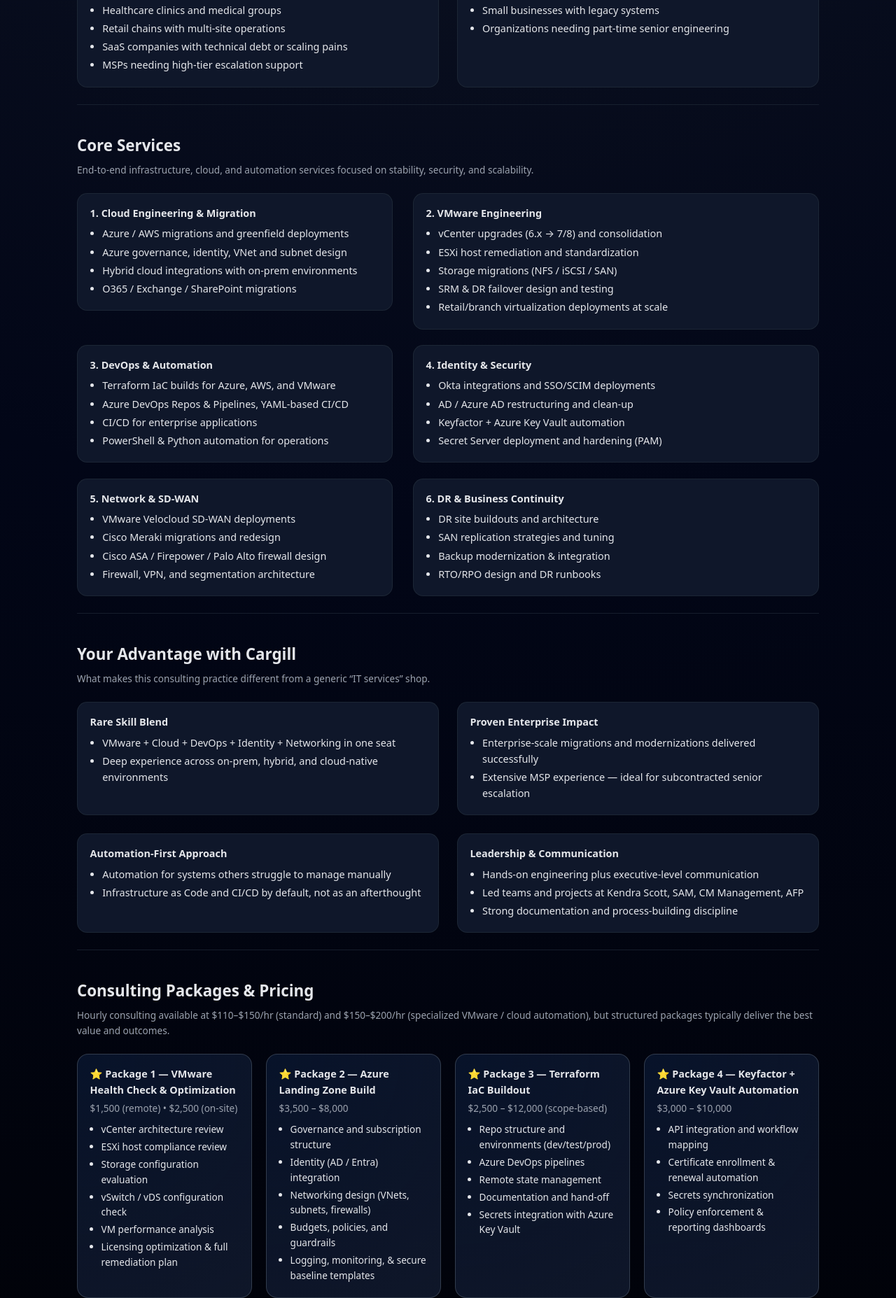
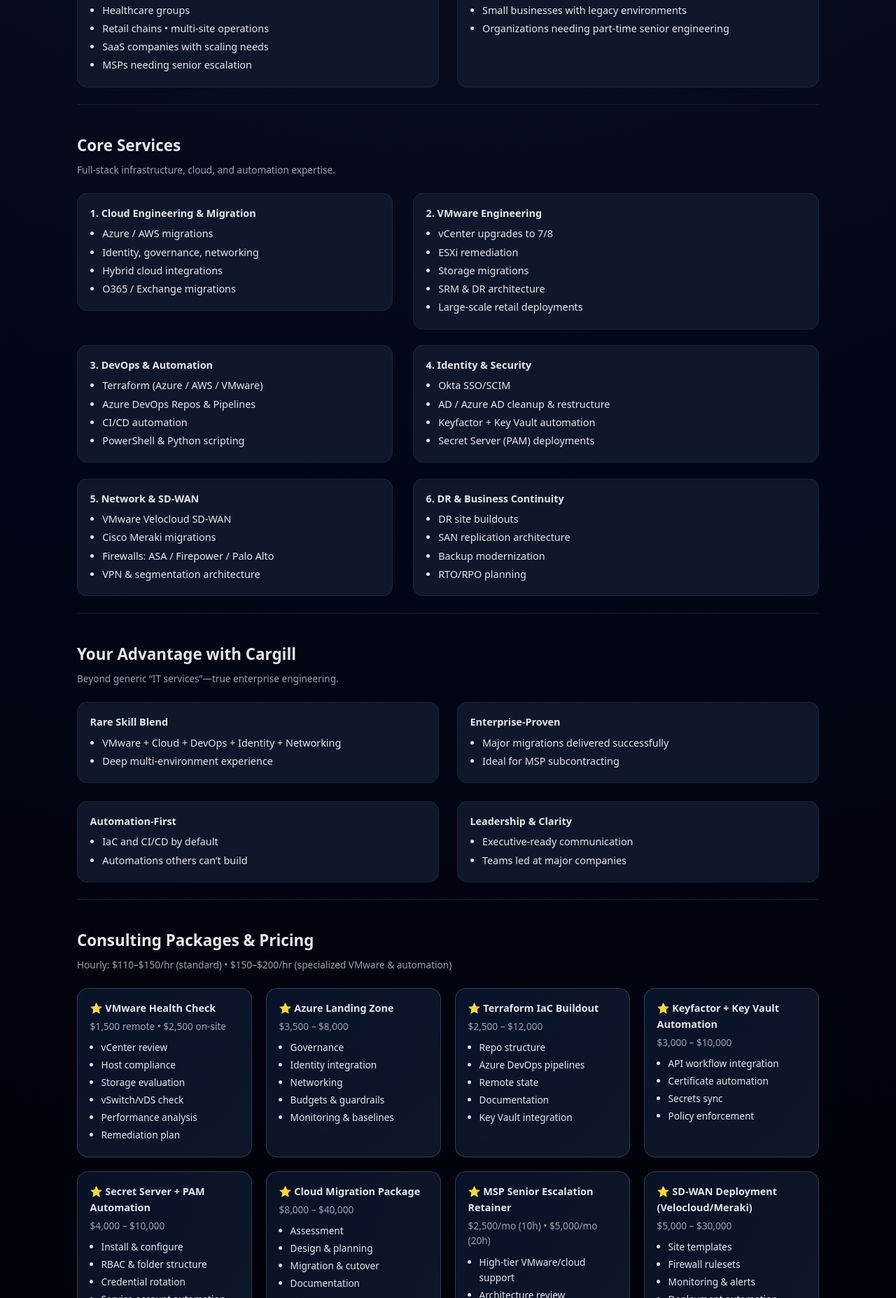
Before and after one commit to jeremiah9980/cargillcloudinfra, a plain HTML site: page index.html in a window 1280 px wide. Shown: the part 945-2800 px from the top of the page at 70% size. Drawn offline with Linux system fonts and the light colour scheme.

Commit message:
Refactor index.html for improved readability
Refactor HTML structure and update content for clarity and conciseness.

```diff
--- a/index.html
+++ b/index.html
@@ -273,13 +273,8 @@
       margin-bottom: 0.3rem;
     }
 
-    ul {
-      padding-left: 1.1rem;
-    }
-
-    li {
-      margin-bottom: 0.2rem;
-    }
+    ul { padding-left: 1.1rem; }
+    li { margin-bottom: 0.2rem; }
 
     .split {
       display: grid;
@@ -289,9 +284,7 @@
     }
 
     @media (max-width: 900px) {
-      .split {
-        grid-template-columns: minmax(0, 1fr);
-      }
+      .split { grid-template-columns: minmax(0, 1fr); }
     }
 
     .package-grid {
@@ -340,9 +333,7 @@
       color: var(--muted);
     }
 
-    .contact-section {
-      text-align: left;
-    }
+    .contact-section { text-align: left; }
 
     .contact-grid {
       display: grid;
@@ -351,9 +342,7 @@
     }
 
     @media (max-width: 900px) {
-      .contact-grid {
-        grid-template-columns: minmax(0, 1fr);
-      }
+      .contact-grid { grid-template-columns: minmax(0, 1fr); }
     }
 
     .contact-block {
@@ -374,6 +363,7 @@
     }
   </style>
 </head>
+
 <body>
   <div class="page">
     <header>
@@ -388,20 +378,23 @@
           <li><a href="#services">Services</a></li>
           <li><a href="#packages">Packages</a></li>
           <li><a href="#contact">Contact</a></li>
+          <li><a href="projects.html">Projects</a></li>
         </ul>
       </nav>
     </header>
 
     <main>
+
       <!-- HERO -->
       <section class="hero" id="overview">
         <div>
           <div class="hero-pre">Senior Infrastructure & Cloud Consulting</div>
           <h1 class="hero-title">Modern Infrastructure. Senior Expertise. No Full-Time Hire Required.</h1>
           <p class="hero-sub">
-            High-level engineering services specializing in VMware architecture, cloud migrations, infrastructure automation,
+            High-level engineering services specializing in VMware architecture, cloud migrations, automation,
             identity/security integrations, and enterprise modernization — built on 20+ years of hands-on experience.
           </p>
+
           <div class="hero-cta">
             <button class="btn-primary" onclick="document.getElementById('contact').scrollIntoView({behavior:'smooth'})">
               Schedule a Consultation
@@ -410,6 +403,7 @@
               View Consulting Packages
             </button>
           </div>
+
           <div class="hero-tags">
             <span class="hero-tag">VMware • vCenter • ESXi</span>
             <span class="hero-tag">Azure & AWS Cloud</span>
@@ -426,14 +420,15 @@
           </div>
           <ul class="hero-panel-list">
             <li>Managed 700+ VMs across enterprise vCenter environments</li>
-            <li>Led SD-WAN migrations for 300+ retail sites</li>
-            <li>Architected large-scale DR solutions with SAN replication</li>
+            <li>Led SD-WAN migrations for 300+ sites</li>
+            <li>Architected large-scale DR solutions</li>
           </ul>
           <div class="hero-pill">
             <span>20+ years enterprise IT</span>
             <span>•</span>
-            <span>Hands-on, not just advisory</span>
+            <span>Hands-on engineering</span>
           </div>
+
           <div class="alt-brands" style="margin-top:0.7rem;">
             <span class="alt-brand">Cargill Systems Engineering Group</span>
             <span class="alt-brand">Velocity Infrastructure & Cloud Solutions</span>
@@ -447,26 +442,28 @@
       <section class="section" id="clients">
         <h2>Target Clients</h2>
         <p class="section-subtitle">
-          Designed for organizations that need senior-level infrastructure leadership without the commitment of another full-time hire.
+          Designed for organizations that need senior-level infrastructure leadership without another full-time hire.
         </p>
+
         <div class="grid-2">
           <div class="card">
             <div class="pill-label">Primary (Highest Value)</div>
-            <div class="card-title">High-Impact, High-Growth Environments</div>
+            <div class="card-title">High-Impact Environments</div>
             <ul>
               <li>Mid-market companies (200–5,000 employees)</li>
-              <li>Healthcare clinics and medical groups</li>
-              <li>Retail chains with multi-site operations</li>
-              <li>SaaS companies with technical debt or scaling pains</li>
-              <li>MSPs needing high-tier escalation support</li>
+              <li>Healthcare groups</li>
+              <li>Retail chains • multi-site operations</li>
+              <li>SaaS companies with scaling needs</li>
+              <li>MSPs needing senior escalation</li>
             </ul>
           </div>
+
           <div class="card">
             <div class="pill-label">Secondary</div>
-            <div class="card-title">Growing Teams & Legacy Modernization</div>
+            <div class="card-title">Growing Teams & Modernization</div>
             <ul>
               <li>Startups needing architecture guidance</li>
-              <li>Small businesses with legacy systems</li>
+              <li>Small businesses with legacy environments</li>
               <li>Organizations needing part-time senior engineering</li>
             </ul>
           </div>
@@ -476,26 +473,27 @@
       <!-- SERVICES -->
       <section class="section" id="services">
         <h2>Core Services</h2>
-        <p class="section-subtitle">End-to-end infrastructure, cloud, and automation services focused on stability, security, and scalability.</p>
+        <p class="section-subtitle">Full-stack infrastructure, cloud, and automation expertise.</p>
 
         <div class="split">
           <div class="card">
             <div class="card-title">1. Cloud Engineering & Migration</div>
             <ul>
-              <li>Azure / AWS migrations and greenfield deployments</li>
-              <li>Azure governance, identity, VNet and subnet design</li>
-              <li>Hybrid cloud integrations with on-prem environments</li>
-              <li>O365 / Exchange / SharePoint migrations</li>
+              <li>Azure / AWS migrations</li>
+              <li>Identity, governance, networking</li>
+              <li>Hybrid cloud integrations</li>
+              <li>O365 / Exchange migrations</li>
             </ul>
           </div>
+
           <div class="card">
             <div class="card-title">2. VMware Engineering</div>
             <ul>
-              <li>vCenter upgrades (6.x → 7/8) and consolidation</li>
-              <li>ESXi host remediation and standardization</li>
-              <li>Storage migrations (NFS / iSCSI / SAN)</li>
-              <li>SRM & DR failover design and testing</li>
-              <li>Retail/branch virtualization deployments at scale</li>
+              <li>vCenter upgrades to 7/8</li>
+              <li>ESXi remediation</li>
+              <li>Storage migrations</li>
+              <li>SRM & DR architecture</li>
+              <li>Large-scale retail deployments</li>
             </ul>
           </div>
         </div>
@@ -504,19 +502,20 @@
           <div class="card">
             <div class="card-title">3. DevOps & Automation</div>
             <ul>
-              <li>Terraform IaC builds for Azure, AWS, and VMware</li>
-              <li>Azure DevOps Repos & Pipelines, YAML-based CI/CD</li>
-              <li>CI/CD for enterprise applications</li>
-              <li>PowerShell & Python automation for operations</li>
+              <li>Terraform (Azure / AWS / VMware)</li>
+              <li>Azure DevOps Repos & Pipelines</li>
+              <li>CI/CD automation</li>
+              <li>PowerShell & Python scripting</li>
             </ul>
           </div>
+
           <div class="card">
             <div class="card-title">4. Identity & Security</div>
             <ul>
-              <li>Okta integrations and SSO/SCIM deployments</li>
-              <li>AD / Azure AD restructuring and clean-up</li>
-              <li>Keyfactor + Azure Key Vault automation</li>
-              <li>Secret Server deployment and hardening (PAM)</li>
+              <li>Okta SSO/SCIM</li>
+              <li>AD / Azure AD cleanup & restructure</li>
+              <li>Keyfactor + Key Vault automation</li>
+              <li>Secret Server (PAM) deployments</li>
             </ul>
           </div>
         </div>
@@ -525,19 +524,20 @@
           <div class="card">
             <div class="card-title">5. Network & SD-WAN</div>
             <ul>
-              <li>VMware Velocloud SD-WAN deployments</li>
-              <li>Cisco Meraki migrations and redesign</li>
-              <li>Cisco ASA / Firepower / Palo Alto firewall design</li>
-              <li>Firewall, VPN, and segmentation architecture</li>
+              <li>VMware Velocloud SD-WAN</li>
+              <li>Cisco Meraki migrations</li>
+              <li>Firewalls: ASA / Firepower / Palo Alto</li>
+              <li>VPN & segmentation architecture</li>
             </ul>
           </div>
+
           <div class="card">
             <div class="card-title">6. DR & Business Continuity</div>
             <ul>
-              <li>DR site buildouts and architecture</li>
-              <li>SAN replication strategies and tuning</li>
-              <li>Backup modernization & integration</li>
-              <li>RTO/RPO design and DR runbooks</li>
+              <li>DR site buildouts</li>
+              <li>SAN replication architecture</li>
+              <li>Backup modernization</li>
+              <li>RTO/RPO planning</li>
             </ul>
           </div>
         </div>
@@ -546,143 +546,143 @@
       <!-- ADVANTAGES -->
       <section class="section">
         <h2>Your Advantage with Cargill</h2>
-        <p class="section-subtitle">What makes this consulting practice different from a generic “IT services” shop.</p>
+        <p class="section-subtitle">Beyond generic “IT services”—true enterprise engineering.</p>
+
         <div class="grid-2">
           <div class="card">
             <div class="card-title">Rare Skill Blend</div>
             <ul>
-              <li>VMware + Cloud + DevOps + Identity + Networking in one seat</li>
-              <li>Deep experience across on-prem, hybrid, and cloud-native environments</li>
+              <li>VMware + Cloud + DevOps + Identity + Networking</li>
+              <li>Deep multi-environment experience</li>
             </ul>
           </div>
+
           <div class="card">
-            <div class="card-title">Proven Enterprise Impact</div>
+            <div class="card-title">Enterprise-Proven</div>
             <ul>
-              <li>Enterprise-scale migrations and modernizations delivered successfully</li>
-              <li>Extensive MSP experience — ideal for subcontracted senior escalation</li>
+              <li>Major migrations delivered successfully</li>
+              <li>Ideal for MSP subcontracting</li>
             </ul>
           </div>
+
           <div class="card">
-            <div class="card-title">Automation-First Approach</div>
+            <div class="card-title">Automation-First</div>
             <ul>
-              <li>Automation for systems others struggle to manage manually</li>
-              <li>Infrastructure as Code and CI/CD by default, not as an afterthought</li>
+              <li>IaC and CI/CD by default</li>
+              <li>Automations others can’t build</li>
             </ul>
           </div>
+
           <div class="card">
-            <div class="card-title">Leadership & Communication</div>
+            <div class="card-title">Leadership & Clarity</div>
             <ul>
-              <li>Hands-on engineering plus executive-level communication</li>
-              <li>Led teams and projects at Kendra Scott, SAM, CM Management, AFP</li>
-              <li>Strong documentation and process-building discipline</li>
+              <li>Executive-ready communication</li>
+              <li>Teams led at major companies</li>
             </ul>
           </div>
         </div>
       </section>
 
-      <!-- PACKAGES & PRICING -->
+      <!-- PACKAGES -->
       <section class="section" id="packages">
         <h2>Consulting Packages & Pricing</h2>
         <p class="section-subtitle">
-          Hourly consulting available at $110–$150/hr (standard) and $150–$200/hr (specialized VMware / cloud automation),
-          but structured packages typically deliver the best value and outcomes.
+          Hourly: $110–$150/hr (standard) • $150–$200/hr (specialized VMware & automation)
         </p>
 
         <div class="package-grid">
+
           <div class="package-card">
-            <div class="package-name">⭐ Package 1 — VMware Health Check & Optimization</div>
-            <div class="package-price">$1,500 (remote) • $2,500 (on-site)</div>
+            <div class="package-name">⭐ VMware Health Check</div>
+            <div class="package-price">$1,500 remote • $2,500 on-site</div>
             <ul class="package-list">
-              <li>vCenter architecture review</li>
-              <li>ESXi host compliance review</li>
-              <li>Storage configuration evaluation</li>
-              <li>vSwitch / vDS configuration check</li>
-              <li>VM performance analysis</li>
-              <li>Licensing optimization & full remediation plan</li>
+              <li>vCenter review</li>
+              <li>Host compliance</li>
+              <li>Storage evaluation</li>
+              <li>vSwitch/vDS check</li>
+              <li>Performance analysis</li>
+              <li>Remediation plan</li>
             </ul>
           </div>
 
           <div class="package-card">
-            <div class="package-name">⭐ Package 2 — Azure Landing Zone Build</div>
+            <div class="package-name">⭐ Azure Landing Zone</div>
             <div class="package-price">$3,500 – $8,000</div>
             <ul class="package-list">
-              <li>Governance and subscription structure</li>
-              <li>Identity (AD / Entra) integration</li>
-              <li>Networking design (VNets, subnets, firewalls)</li>
-              <li>Budgets, policies, and guardrails</li>
-              <li>Logging, monitoring, & secure baseline templates</li>
+              <li>Governance</li>
+              <li>Identity integration</li>
+              <li>Networking</li>
+              <li>Budgets & guardrails</li>
+              <li>Monitoring & baselines</li>
             </ul>
           </div>
 
           <div class="package-card">
-            <div class="package-name">⭐ Package 3 — Terraform IaC Buildout</div>
-            <div class="package-price">$2,500 – $12,000 (scope-based)</div>
+            <div class="package-name">⭐ Terraform IaC Buildout</div>
+            <div class="package-price">$2,500 – $12,000</div>
             <ul class="package-list">
-              <li>Repo structure and environments (dev/test/prod)</li>
+              <li>Repo structure</li>
               <li>Azure DevOps pipelines</li>
-              <li>Remote state management</li>
-              <li>Documentation and hand-off</li>
-              <li>Secrets integration with Azure Key Vault</li>
+              <li>Remote state</li>
+              <li>Documentation</li>
+              <li>Key Vault integration</li>
             </ul>
           </div>
 
           <div class="package-card">
-            <div class="package-name">⭐ Package 4 — Keyfactor + Azure Key Vault Automation</div>
+            <div class="package-name">⭐ Keyfactor + Key Vault Automation</div>
             <div class="package-price">$3,000 – $10,000</div>
             <ul class="package-list">
-              <li>API integration and workflow mapping</li>
-              <li>Certificate enrollment & renewal automation</li>
-              <li>Secrets synchronization</li>
-              <li>Policy enforcement & reporting dashboards</li>
+              <li>API workflow integration</li>
+              <li>Certificate automation</li>
+              <li>Secrets sync</li>
+              <li>Policy enforcement</li>
             </ul>
           </div>
 
           <div class="package-card">
-            <div class="package-name">⭐ Package 5 — Secret Server Deployment + PAM Automation</div>
+            <div class="package-name">⭐ Secret Server + PAM Automation</div>
             <div class="package-price">$4,000 – $10,000</div>
             <ul class="package-list">
-              <li>Install & configure Secret Server</li>
-              <li>Folder structure & RBAC design</li>
-              <li>Credential rotation policies</li>
-              <li>Service account lifecycle automation</li>
-              <li>Team scripting and integration</li>
+              <li>Install & configure</li>
+              <li>RBAC & folder structure</li>
+              <li>Credential rotation</li>
+              <li>Service account automation</li>
             </ul>
           </div>
 
           <div class="package-card">
-            <div class="package-name">⭐ Package 6 — Full Cloud Migration Package</div>
+            <div class="package-name">⭐ Cloud Migration Package</div>
             <div class="package-price">$8,000 – $40,000</div>
             <ul class="package-list">
-              <li>Current-state assessment</li>
-              <li>Cloud design (networking, identity, governance)</li>
-              <li>Lift-and-shift planning and execution</li>
-              <li>Cutover support and post-migration tuning</li>
-              <li>Full documentation and knowledge transfer</li>
+              <li>Assessment</li>
+              <li>Design & planning</li>
+              <li>Migration & cutover</li>
+              <li>Documentation</li>
             </ul>
           </div>
 
           <div class="package-card">
-            <div class="package-name">⭐ Package 7 — MSP Senior Escalation Contractor</div>
-            <div class="package-price">$2,500/month (10 hours) • $5,000/month (20 hours)</div>
+            <div class="package-name">⭐ MSP Senior Escalation Retainer</div>
+            <div class="package-price">$2,500/mo (10h) • $5,000/mo (20h)</div>
             <ul class="package-list">
-              <li>High-tier VMware / cloud escalation support</li>
-              <li>Architecture reviews and remediation plans</li>
-              <li>Complex incident resolution</li>
-              <li>Ideal for MSPs needing senior “Tier 4” expertise</li>
+              <li>High-tier VMware/cloud support</li>
+              <li>Architecture review</li>
+              <li>Incident resolution</li>
             </ul>
           </div>
 
           <div class="package-card">
-            <div class="package-name">⭐ Package 8 — SD-WAN (Velocloud / Meraki) Deployment</div>
+            <div class="package-name">⭐ SD-WAN Deployment (Velocloud/Meraki)</div>
             <div class="package-price">$5,000 – $30,000</div>
             <ul class="package-list">
-              <li>Site templates and configuration standards</li>
-              <li>Firewall and security rulesets</li>
-              <li>Monitoring and alerting setup</li>
-              <li>Deployment automation and store/branch cutovers</li>
-              <li>Experience with 300+ site rollouts</li>
+              <li>Site templates</li>
+              <li>Firewall rulesets</li>
+              <li>Monitoring & alerts</li>
+              <li>Deployment automation</li>
             </ul>
           </div>
+
         </div>
       </section>
 
@@ -690,45 +690,97 @@
       <section class="section contact-section" id="contact">
         <h2>Contact & Next Steps</h2>
         <p class="section-subtitle">
-          Ready to modernize your infrastructure, reduce risk, and unlock automation? Let’s scope a project or start with a targeted health check.
+          Ready to modernize your infrastructure? Send a message and you’ll receive a reply within 1–2 business days.
         </p>
 
         <div class="contact-grid">
+
+          <!-- LEFT -->
           <div class="contact-block">
             <h3 style="font-size:1rem;margin-bottom:0.4rem;">Direct Contact</h3>
             <p>
               <strong>Email:</strong> <a href="mailto:jeremiahcargill@gmail.com">jeremiahcargill@gmail.com</a><br />
               <strong>Phone:</strong> <a href="tel:15126760060">512-676-0060</a><br />
-              <strong>Location:</strong> Central Texas (Austin area) • Remote U.S. clients welcome
+              <strong>Location:</strong> Central Texas • Remote U.S. clients welcome
             </p>
+
             <p style="margin-top:0.7rem;">
-              Send a brief description of your environment and goals, and you’ll receive a recommended engagement model (health check, project, or retainer) within 1–2 business days.
+              Send details about your environment and project. I’ll provide a recommended approach (health check, project, or retainer).
             </p>
+
+            <h3 style="font-size:1rem;margin-top:1.2rem;margin-bottom:0.4rem;">Suggested First Engagements</h3>
+            <ul>
+              <li>VMware Health Check</li>
+              <li>Azure/AWS Review</li>
+              <li>Terraform Automation Assessment</li>
+              <li>DR / Business Continuity Review</li>
+            </ul>
           </div>
+
+          <!-- RIGHT — CONTACT FORM -->
           <div class="contact-block">
-            <h3 style="font-size:1rem;margin-bottom:0.4rem;">Suggested First Engagements</h3>
-            <ul>
-              <li>VMware Health Check & Optimization</li>
-              <li>Azure or AWS Environment Review</li>
-              <li>Terraform & Automation Readiness Assessment</li>
-              <li>DR / Business Continuity Assessment</li>
-            </ul>
-            <p style="margin-top:0.6rem;">
-              These engagements are designed to produce quick wins, clear visibility, and a concrete roadmap without long-term commitment.
-            </p>
+            <h3 style="font-size:1rem;margin-bottom:0.4rem;">Send a Message</h3>
+
+            <form action="https://formspree.io/f/xeonvoql" method="POST" style="display:flex;flex-direction:column;gap:0.75rem;">
+              <input
+                type="text"
+                name="name"
+                placeholder="Your Name"
+                required
+                style="padding:0.6rem;border-radius:0.4rem;border:1px solid var(--border);background:var(--card-bg);color:var(--text);"
+              />
+
+              <input
+                type="email"
+                name="email"
+                placeholder="Your Email"
+                required
+                style="padding:0.6rem;border-radius:0.4rem;border:1px solid var(--border);background:var(--card-bg);color:var(--text);"
+              />
+
+              <input
+                type="text"
+                name="subject"
+                placeholder="Subject"
+                style="padding:0.6rem;border-radius:0.4rem;border:1px solid var(--border);background:var(--card-bg);color:var(--text);"
+              />
+
+              <textarea
+                name="message"
+                placeholder="Describe your environment, project, or issue…"
+                rows="5"
+                required
+                style="padding:0.6rem;border-radius:0.4rem;border:1px solid var(--border);background:var(--card-bg);color:var(--text);"
+              ></textarea>
+
+              <!-- Anti-spam honeypot -->
+              <input type="text" name="_gotcha" style="display:none" />
+
+              <button type="submit" class="btn-primary" style="width:max-content;">
+                Send Message
+              </button>
+
+              <p style="font-size:0.75rem;color:var(--muted);margin-top:0.3rem;">
+                Your message is securely delivered via Formspree.
+              </p>
+            </form>
           </div>
+
         </div>
       </section>
+
     </main>
 
     <footer>
       <div>© <span id="year"></span> Cargill Cloud & Infrastructure Consulting. All rights reserved.</div>
-      <div>Operating also as: Cargill Systems Engineering Group • Velocity Infrastructure & Cloud Solutions • Central Texas Cloud Engineering • Terraform & VMware Solutions Group.</div>
+      <div>Also operating as: Cargill Systems Engineering Group • Velocity Infrastructure & Cloud Solutions • Central Texas Cloud Engineering • Terraform & VMware Solutions Group.</div>
     </footer>
+
   </div>
 
   <script>
     document.getElementById('year').textContent = new Date().getFullYear();
   </script>
+
 </body>
 </html>
```
